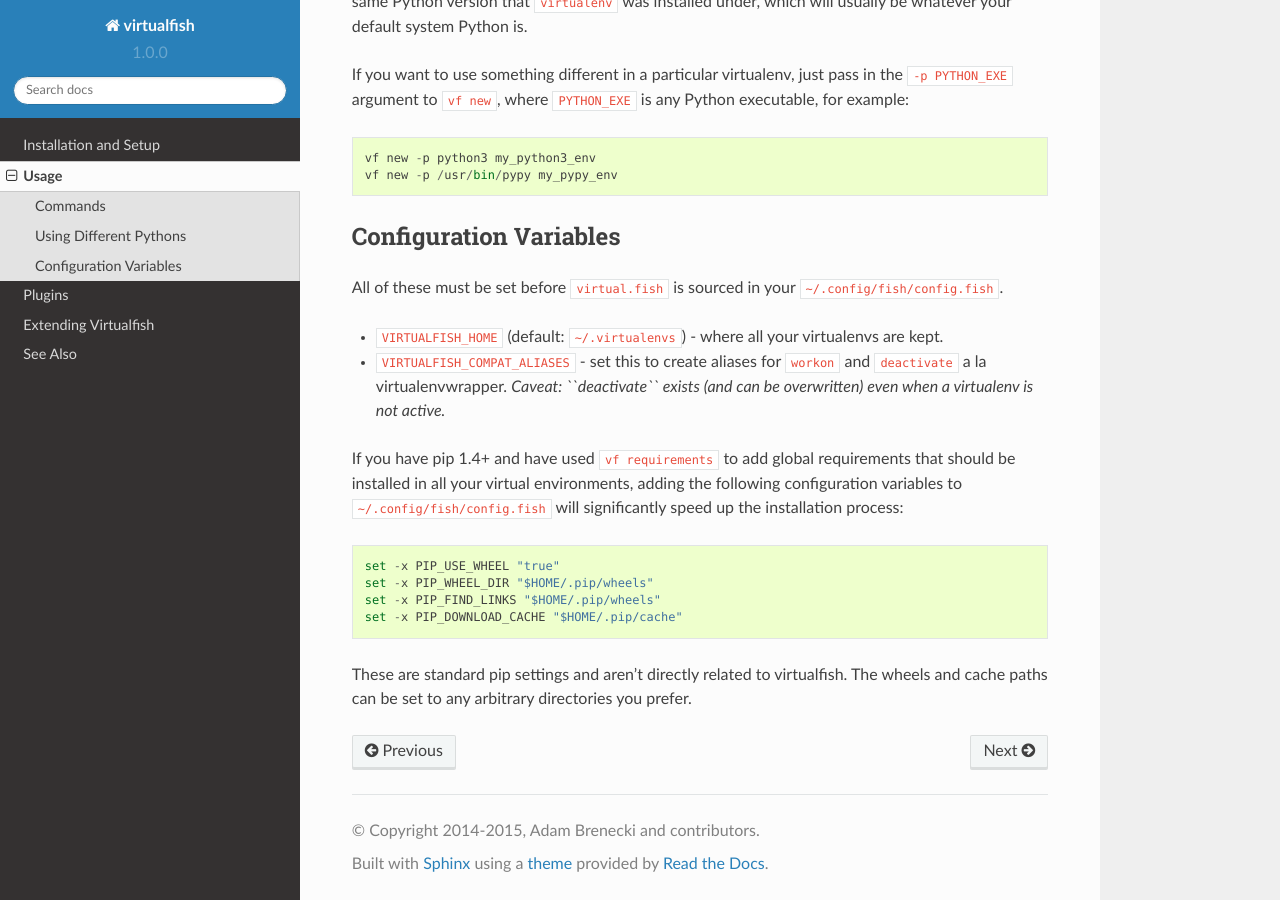
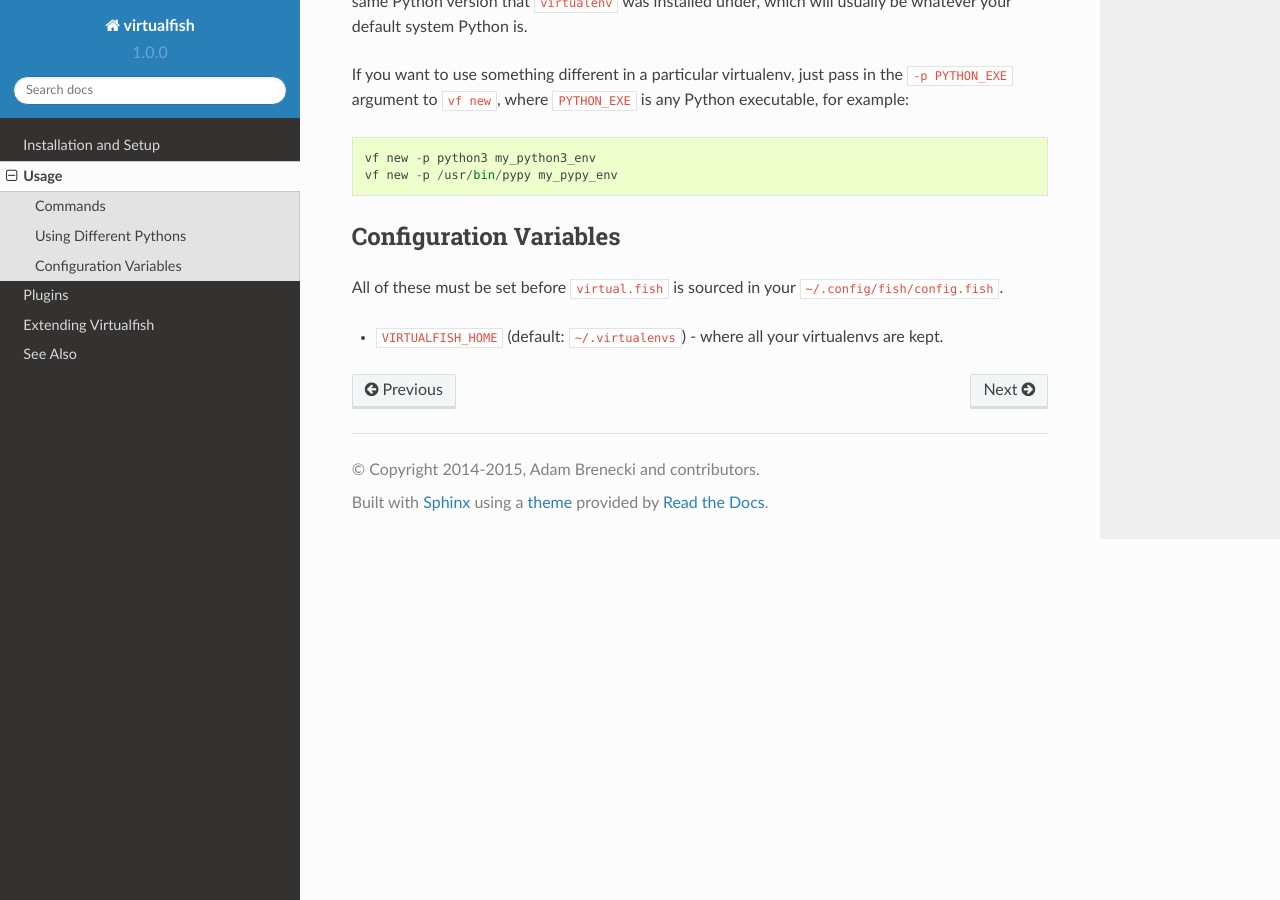
Before and after one commit to justinmayer/virtualfish, a Sphinx documentation site: the page built from docs/usage.rst, in a window 1280 px wide and 900 px high, scrolled down 755 px. Built offline with Sphinx 7.4.7 and the Read the Docs theme 2.0.0, drawn with Linux system fonts in a browser that asks for light colours.

Commit message:
docs(usage): Remove outdated information

```diff
--- a/docs/usage.rst
+++ b/docs/usage.rst
@@ -48,24 +48,3 @@ All of these must be set before ``virtual.fish`` is sourced in your
 
 -  ``VIRTUALFISH_HOME`` (default: ``~/.virtualenvs``) - where all your
    virtualenvs are kept.
--  ``VIRTUALFISH_COMPAT_ALIASES`` - set this to create aliases for
-   ``workon`` and ``deactivate`` a la virtualenvwrapper. *Caveat:
-   ``deactivate`` exists (and can be overwritten) even when a virtualenv
-   is not active.*
-
-If you have pip 1.4+ and have used ``vf requirements`` to add global
-requirements that should be installed in all your virtual environments,
-adding the following configuration variables to
-``~/.config/fish/config.fish`` will significantly speed up the
-installation process:
-
-::
-
-    set -x PIP_USE_WHEEL "true"
-    set -x PIP_WHEEL_DIR "$HOME/.pip/wheels"
-    set -x PIP_FIND_LINKS "$HOME/.pip/wheels"
-    set -x PIP_DOWNLOAD_CACHE "$HOME/.pip/cache"
-
-These are standard pip settings and aren't directly related to
-virtualfish. The wheels and cache paths can be set to any arbitrary
-directories you prefer.
```
